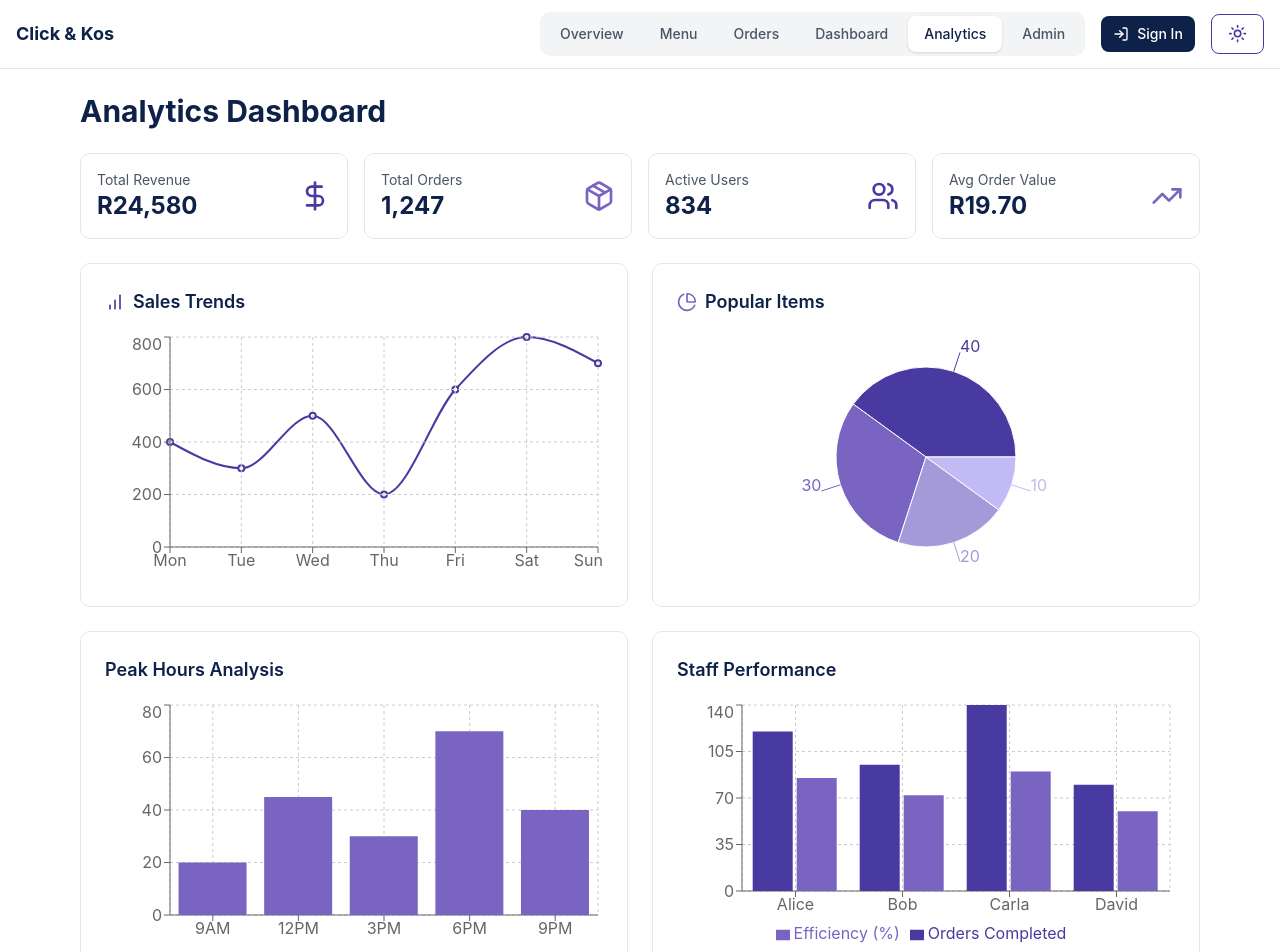
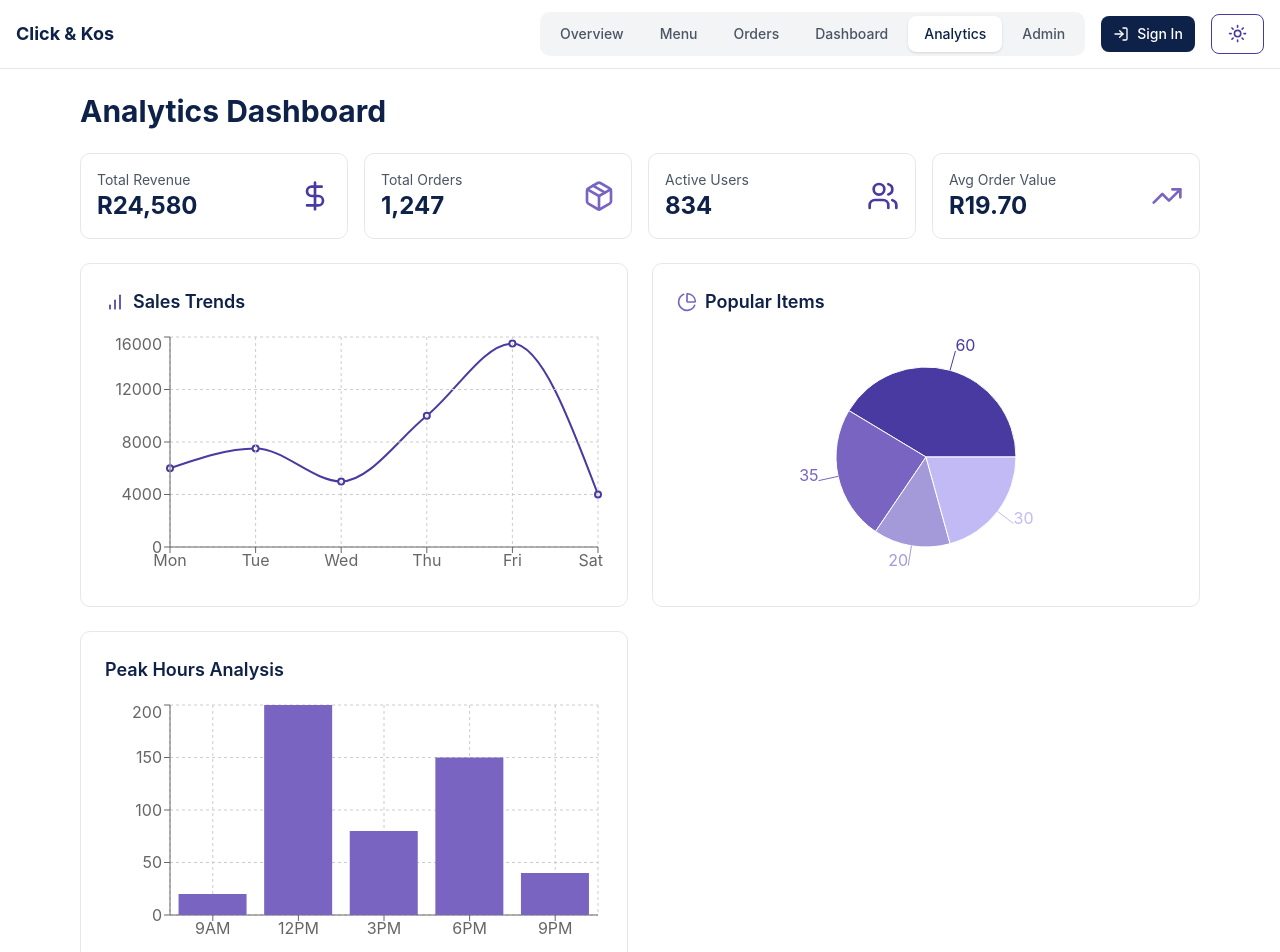
Before and after one commit to click-kos/click-kos, a Next.js app in the folder apps/web/: page /analytics in a window 1280 px wide. Shown: the top 952 px of the page. Built offline with nearby package versions, Linux system fonts and the light colour scheme.

Commit message:
changed some values of the mock data

```diff
--- a/apps/web/src/app/analytics/page.tsx
+++ b/apps/web/src/app/analytics/page.tsx
@@ -19,38 +19,30 @@ import {
 
 // mock data – replace later with real API data
 const salesData = [
-  { name: "Mon", revenue: 400 },
-  { name: "Tue", revenue: 300 },
-  { name: "Wed", revenue: 500 },
-  { name: "Thu", revenue: 200 },
-  { name: "Fri", revenue: 600 },
-  { name: "Sat", revenue: 800 },
-  { name: "Sun", revenue: 700 },
+  { name: "Mon", revenue: 6000 },
+  { name: "Tue", revenue: 7500 },
+  { name: "Wed", revenue: 5000 },
+  { name: "Thu", revenue: 10000 },
+  { name: "Fri", revenue: 15500 },
+  { name: "Sat", revenue: 4000 },
 ];
 
 const popularItems = [
-  { name: "Burger", value: 40 },
-  { name: "Pizza", value: 30 },
-  { name: "Drinks", value: 20 },
-  { name: "Desserts", value: 10 },
+  { name: "Burger and chips", value: 60 },
+  { name: "Pie", value: 35},
+  { name: "Enery drink", value: 20 },
+  { name: "Chocalate muffin", value: 30 },
 ];
 
 const peakHours = [
   { hour: "9AM", orders: 20 },
-  { hour: "12PM", orders: 45 },
-  { hour: "3PM", orders: 30 },
-  { hour: "6PM", orders: 70 },
+  { hour: "12PM", orders: 200 },
+  { hour: "3PM", orders: 80 },
+  { hour: "6PM", orders: 150 },
   { hour: "9PM", orders: 40 },
-];
-const staffPerformance = [
-  { name: "Alice", efficiency: 85, orders: 120 },
-  { name: "Bob", efficiency: 72, orders: 95 },
-  { name: "Carla", efficiency: 90, orders: 140 },
-  { name: "David", efficiency: 60, orders: 80 },
 ];
 
 const COLORS = ["#483AA0", "#7965C1", "#A499D9", "#C1BAF5"];
-
 
 export default function AnalyticsPage() {
   return (
@@ -142,7 +134,7 @@ export default function AnalyticsPage() {
           </ResponsiveContainer>
         </div>
 
-        <div className="bg-white dark:bg-gray-800 rounded-lg border border-gray-200 dark:border-gray-700 p-6">
+        <div className="bg-white dark:bg-gray-800 rounded-lg border border-gray-200 dark:border-gray-700 p-6 lg:col-start-1">
           <h2 className="text-lg font-semibold text-[#0E2148] dark:text-white mb-4">Peak Hours Analysis</h2>
           <ResponsiveContainer width="100%" height={250}>
             <ReBarChart data={peakHours}>
@@ -154,21 +146,6 @@ export default function AnalyticsPage() {
             </ReBarChart>
           </ResponsiveContainer>
         </div>
-        <div className="bg-white dark:bg-gray-800 rounded-lg border border-gray-200 dark:border-gray-700 p-6">
-          <h2 className="text-lg font-semibold text-[#0E2148] dark:text-white mb-4">Staff Performance</h2>
-          <ResponsiveContainer width="100%" height={250}>
-            <ReBarChart data={staffPerformance}>
-              <CartesianGrid strokeDasharray="3 3" />
-              <XAxis dataKey="name" />
-              <YAxis />
-              <Tooltip />
-              <Legend />
-              <Bar dataKey="orders" fill="#483AA0" name="Orders Completed" />
-              <Bar dataKey="efficiency" fill="#7965C1" name="Efficiency (%)" />
-            </ReBarChart>
-          </ResponsiveContainer>
-
-        </div>
       </div>
     </div>
   );
```
